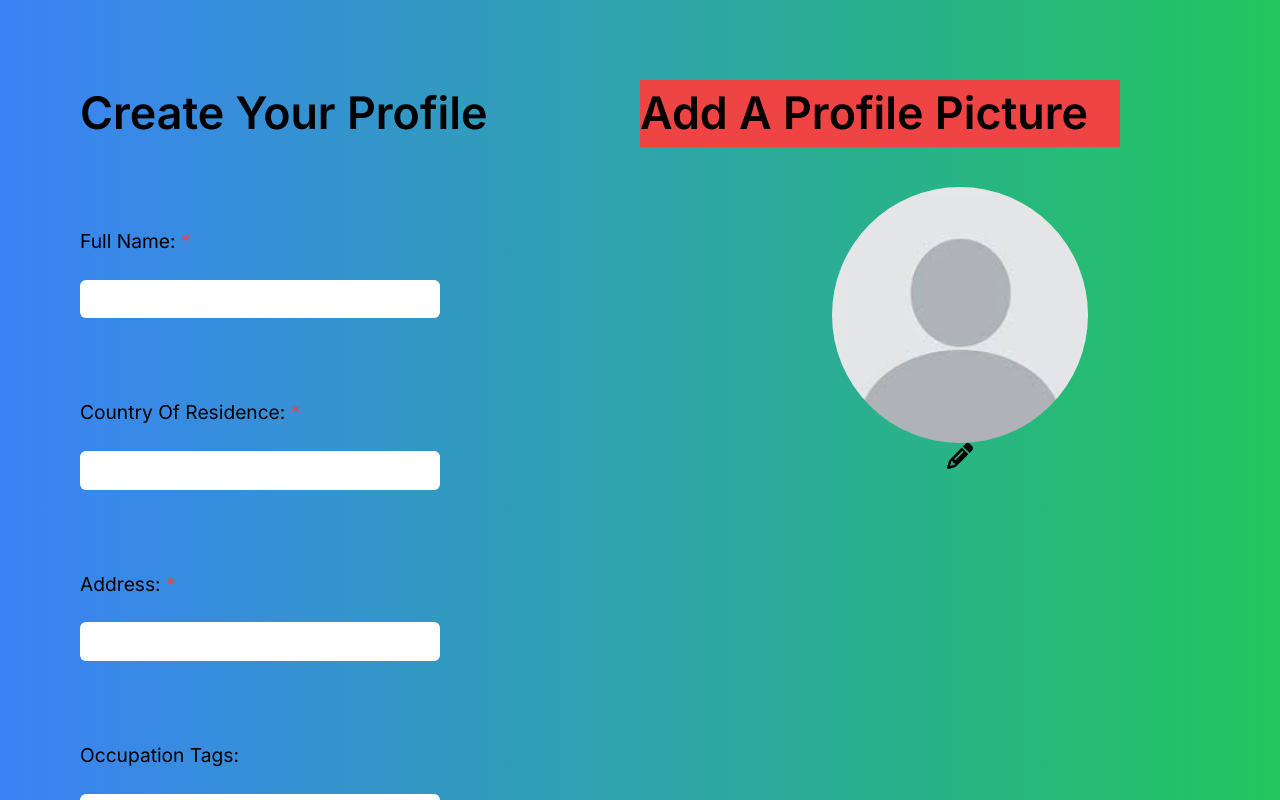
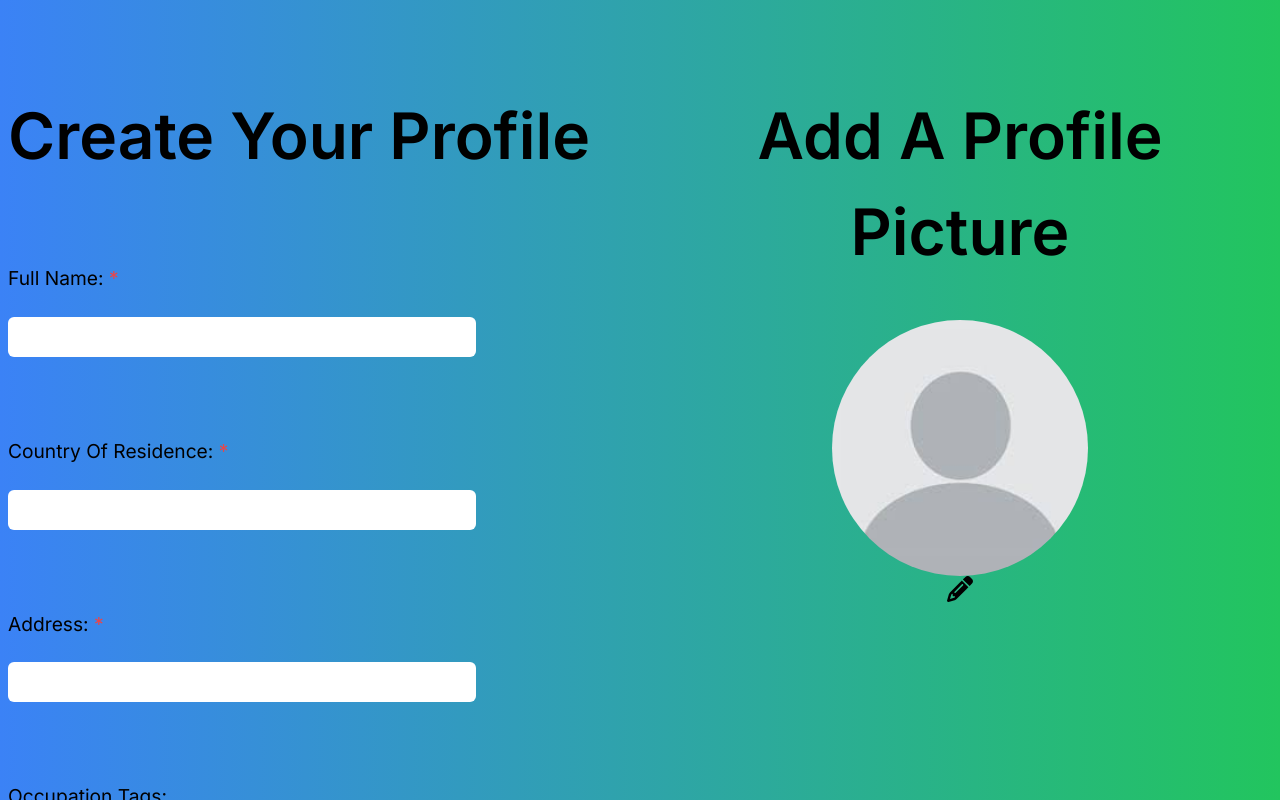
Before and after one commit to TheSomethingSomethingCompany/secret-forest, a Next.js app in the folder app/: page /createProfile in a window 1280 px wide. Built offline with nearby package versions, Linux system fonts and the light colour scheme.

Commit message:
Finish responsive design

```diff
--- a/app/app/components/createProfileForm/createProfileForm.jsx
+++ b/app/app/components/createProfileForm/createProfileForm.jsx
@@ -39,24 +39,23 @@ function CreateProfileForm() {
         <form action="" method="post" className="relative overflow-y-auto w-full h-screen overflow-y-auto  bg-gradient-to-r from-blue-500 to-green-500" onSubmit={handleSubmit}>
 
                 <div className = "flex mobile:items-center mobile:flex-col-reverse tablet:flex-row desktop:flex-row w-screen h-[100vh]">
-                    <div id = "labels-and-inputs-container" className = "flex h-[100vh] w-1/2 flex-col items-center"> {/* Ensures the labels div and the inputs div are side-by-side */}
-                        <div className = "w-3/4 mb-10 mt-20 flex mobile:justify-center tablet:justify-start desktop:justify-start"><h1 className = "mobile:text-[3.5vw] tablet:text-[3.5vw] desktop:text-[50px] font-semibold">Create Your Profile</h1> </div>
+                    <div id = "labels-and-inputs-container" className = "flex h-[100vh] w-1/2 flex-col items-center p-2"> {/* Ensures the labels div and the inputs div are side-by-side */}
+                        <div className = "w-full mb-10 mt-20 flex mobile:justify-center tablet:justify-start desktop:justify-start"><h1 className = "font-semibold mobile:text-[5vw] tablet:text-[4rem] desktop:text-[4rem]">Create Your Profile</h1> </div>
 
                         <div id = "pfp-container" className = "w-1/2 tablet:hidden desktop:hidden flex flex-col items-center"> {/* On mobile, having this here will ensure it does not take up the full height */}
-                            <div className = "w-3/4 mb-10 mt-20 flex justify-center"><h1 className = "mobile:hidden tablet:block desktop:block mobile:text-[3.5vw] tablet:text-[3.5vw] desktop:text-[50px] font-semibold">Add A Profile Picture</h1> </div>
                             <ProfilePicture></ProfilePicture>
                         </div>
 
                         <FlexLabelAndTextInput labelVal = "Full Name:" inputName = "fullName" required = {true}/>
                         <FlexLabelAndTextInput labelVal = "Country Of Residence:" inputName="country" required = {true} />
                         <FlexLabelAndTextInput labelVal = "Address:" inputName = "address" required = {true}  />
-                        <FlexLabelAndOtherInput labelVal = "Occupation Tags:"> <OccupationTags inputWidth = "w-3/4 max-w-[500px] min-w-[15rem]" inputHeight="h-[3vw] max-h-[45px] min-h-[2rem]" cornerDesign = "rounded-md" textSize = "mobile:text-[1rem] tablet:text-[1.25vw] desktop:text-[20px]" tagColor = "bg-green-500" currentTags = {currentTags} setTags = {setTags}/></FlexLabelAndOtherInput>
-                        <FlexLabelAndOtherInput labelVal = "Bio:"> <textarea className = "min-w-[15rem] min-h-[10rem] text-black w-3/4 max-w-[500px] h-[18vw] rounded-md mobile:[1.25rem] tablet:text-[1.25vw] desktop:text-[20px]" name = "bio"> </textarea> </FlexLabelAndOtherInput>
+                        <FlexLabelAndOtherInput labelVal = "Occupation Tags:"> <OccupationTags inputWidth = "w-3/4 max-w-[35rem] min-w-[15rem]" inputHeight="h-[2.5rem]" cornerDesign = "rounded-md" textSize = "text-[1.25rem]" tagColor = "bg-green-500" currentTags = {currentTags} setTags = {setTags}/></FlexLabelAndOtherInput>
+                        <FlexLabelAndOtherInput labelVal = "Bio:"> <textarea className = "min-w-[15rem] min-h-[10rem] text-black w-3/4 max-w-[35rem] h-[18vw] rounded-md text-[1.25rem]" name = "bio"> </textarea> </FlexLabelAndOtherInput>
                     </div>
 
 
-                    <div id = "pfp-container" className = "w-1/2 h-full mobile:hidden tablet:block desktop:block flex flex-col items-center">
-                        <div className = "w-3/4 mb-10 mt-20 flex justify-center bg-red-500 mobile:hidden tablet:inline-block desktop:inline-block"><h1 className = "mobile:text-[3.5vw] tablet:text-[3.5vw] desktop:text-[50px] font-semibold">Add A Profile Picture</h1> </div>
+                    <div id = "pfp-container" className = "w-1/2 h-full mobile:hidden tablet:block desktop:block flex flex-col items-center p-2">
+                        <div className = "w-full mb-10 mt-20 flex justify-center mobile:hidden tablet:inline-block desktop:inline-block"><h1 className = "text-center tablet:text-[4rem] desktop:text-[4rem] font-semibold">Add A Profile Picture</h1> </div>
                         <ProfilePicture></ProfilePicture>
                     </div>
 
@@ -71,7 +70,7 @@ function CreateProfileForm() {
 
 function FlexLabelAndOtherInput(props){
     return(
-    <div className = "w-3/4 mt-10 mb-10 flex flex-col mobile:items-center tablet:items-start desktop:items-start"> {/* Flex box ensures that the occupation tags can keep growing while pushing down the bio*/}
+    <div className = "w-full mt-10 mb-10 flex flex-col mobile:items-center tablet:items-start desktop:items-start"> {/* Flex box ensures that the occupation tags can keep growing while pushing down the bio*/}
             <label className = "mobile:text-[1rem] tablet:text-[1.5vw] desktop:text-[2rem]">{props.labelVal}</label>
             <br></br>
             {props.children}
@@ -82,10 +81,10 @@ function FlexLabelAndTextInput(props){
 
 
     return(
-        <div className = "w-3/4 mt-10 mb-10 flex flex-col mobile:items-center tablet:items-start desktop:items-start">
+        <div className = "w-full mt-10 mb-10 flex flex-col mobile:items-center tablet:items-start desktop:items-start">
             <label className="mobile:text-[1rem] tablet:text-[1.5vw] desktop:text-[2rem]"> {props.labelVal} {props.required && <span className = "text-red-500"> * </span> } </label>
             <br></br>
-            <input type = "text" className = "min-w-[15rem] min-h-[2rem] text-black w-3/4 h-[3vw] max-w-[500px] max-h-[45px] rounded-md mobile:text-[1rem] tablet:text-[1.25vw] desktop:text-[20px]" name = {props.inputName} required = {props.required}></input>
+            <input type = "text" className = "min-w-[15rem] text-black w-3/4 h-[2.5rem] max-w-[35rem] rounded-md text-[1.25rem]" name = {props.inputName} required = {props.required}></input>
         </div>);
 
     }
```
Also changed, not shown: app/app/createProfile/page.tsx (line endings or trailing spaces).
